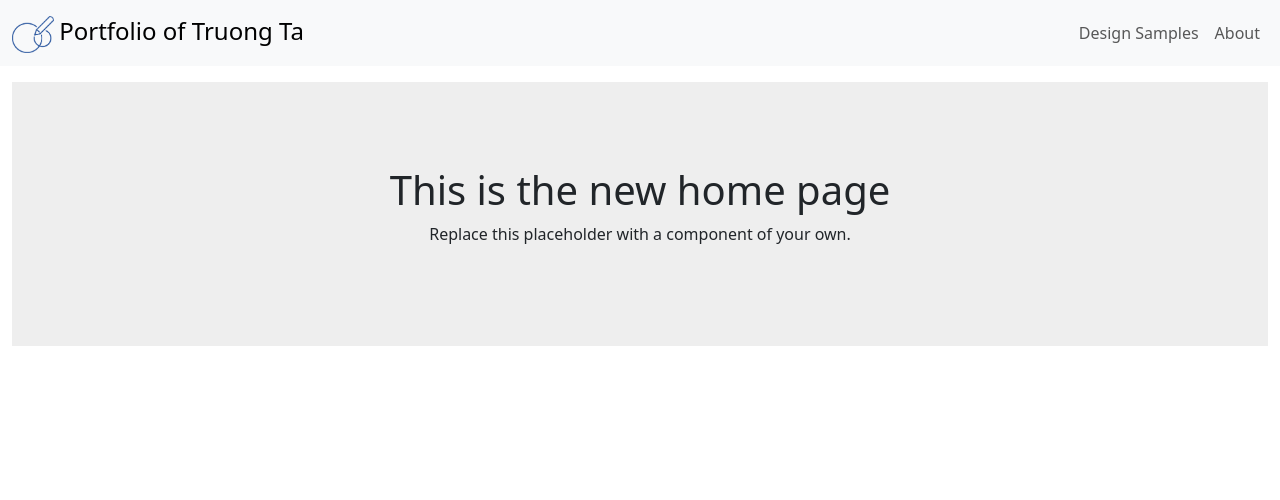
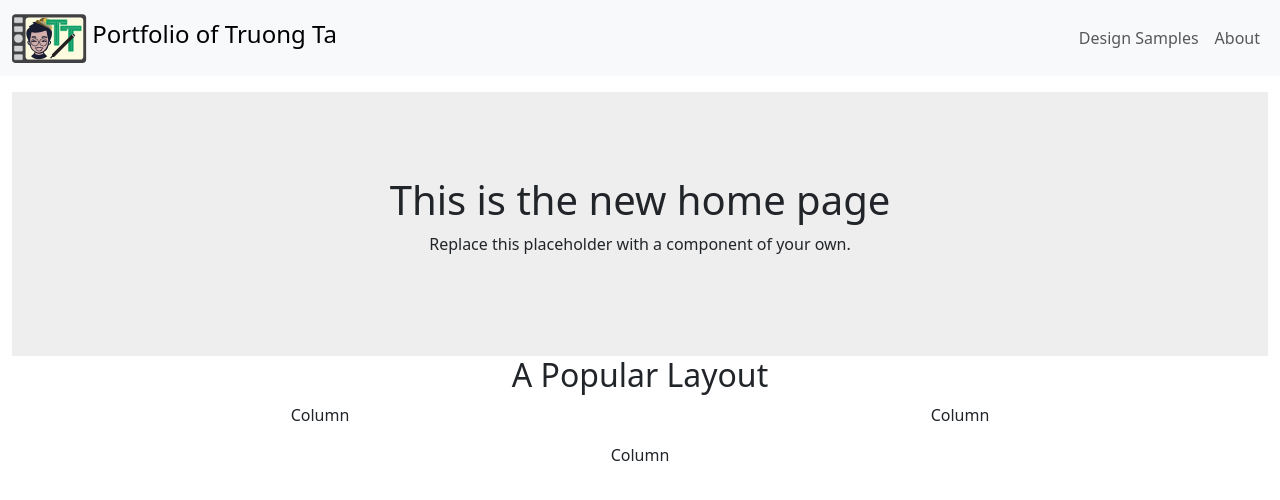
Before and after one commit to truongqta/Truong_portfolio-starter, a plain HTML site: page index.html in a window 1280 px wide. Drawn offline with nearby package versions, Linux system fonts and the light colour scheme.

Commit message:
Latest Shit

```diff
--- a/css/styles.css
+++ b/css/styles.css
@@ -14,7 +14,7 @@ nav.bg-light {
 }
 
 a.navbar-brand img {
-    width:42px;
+    width:75px;
     height:auto;
     }
 
--- a/index.html
+++ b/index.html
@@ -19,7 +19,7 @@
 <body>
   <nav class="container-xxl navbar navbar-expand-md bg-body-tertiary">
       <div class="container-fluid">
-        <a class="navbar-brand" href="index.html"><img src="images/logo.png" alt="logo">
+        <a class="navbar-brand" href="index.html"><img src="images/ProfileLogo.svg" alt="logo">
         <span class="fs-4">Portfolio of Truong Ta</span></a>
         <button class="navbar-toggler" type="button" data-bs-toggle="collapse" data-bs-target="#myNavbar" aria-controls="navbarsExample09" aria-expanded="false" aria-label="Toggle navigation">
           <span class="navbar-toggler-icon"></span>
@@ -47,6 +47,17 @@
 <p>Replace this placeholder with a component of your own.</p>
 </header>
 <!-- end of placeholder -->
+    <!-- start popular layout -->
+   <h2 class="text-center">A Popular Layout</h2>
+  <div class="row text-center">
+    <div class="col-sm-6">Column</div>
+    <div class="col-sm-6">Column</div>
+  </div>
+
+    <div class="row text-center mt-3">
+    <div class="col-sm-6 offset-sm-3">Column</div>
+  </div>
+   <!-- end popular layout -->
 <!-- <p class="notice">Breakpoint: </p> -->
 
 </div>
```
Also changed, not shown: project1.html (+1 -1 lines), images/ProfileLogo.svg (added), 1 other file.
